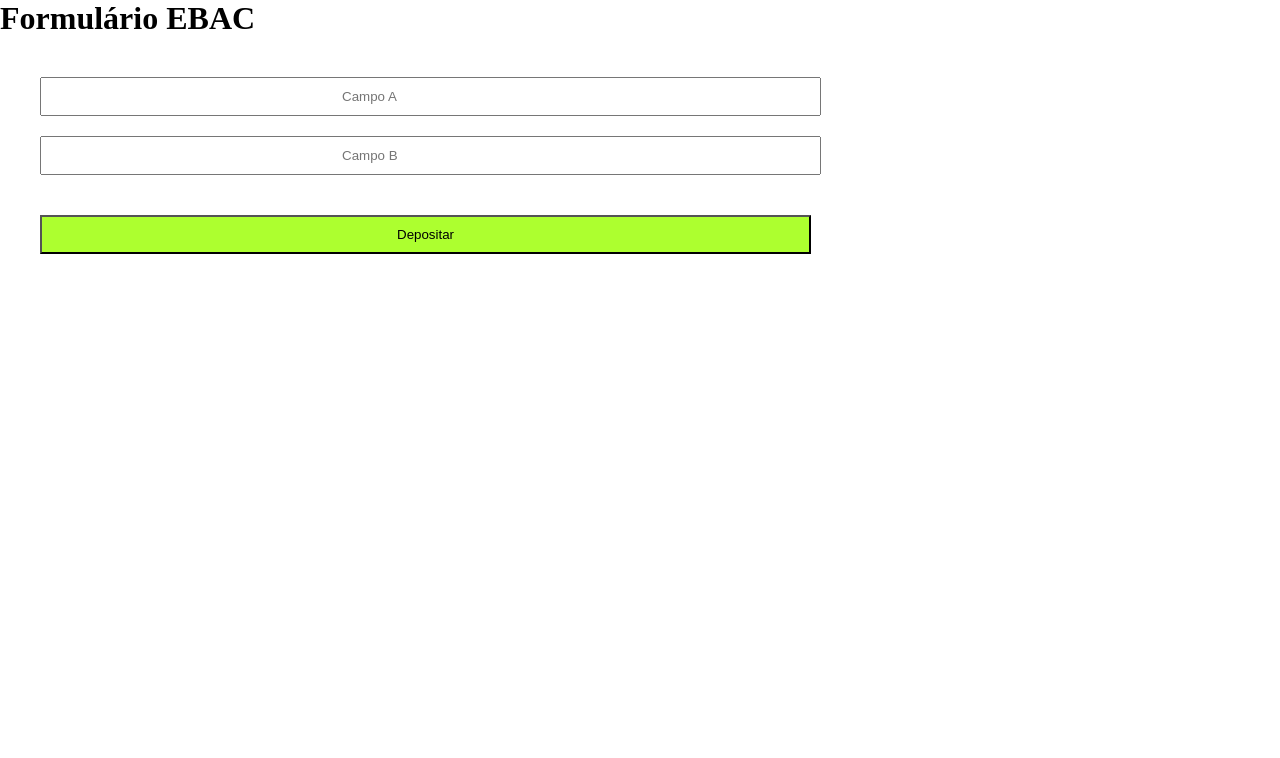
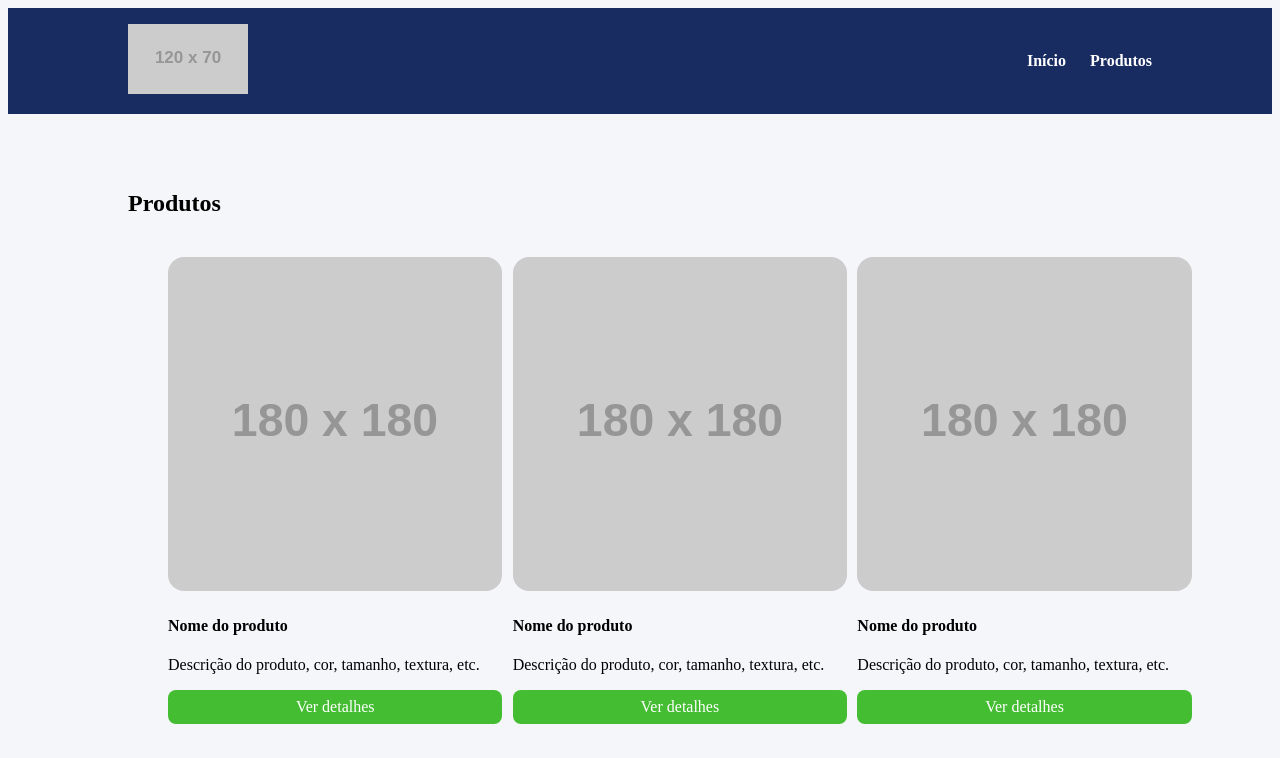
Before and after one commit to KaikyDamasio/Less_01, a website: page index.html in a window 1280 px wide. Shown: the top 758 px of the page. Drawn offline with Linux system fonts and the light colour scheme; placeholder pictures from the web are drawn by us.

Commit message:
first commit

```diff
--- a/index.html
+++ b/index.html
@@ -1,22 +1,79 @@
 <!DOCTYPE html>
-<html lang="en">
+<html lang="pt-BR">
 <head>
     <meta charset="UTF-8">
+    <meta http-equiv="X-UA-Compatible" content="IE=edge">
     <meta name="viewport" content="width=device-width, initial-scale=1.0">
-    <link rel="stylesheet" href="style.css">
-    <title>HTML com JS</title>
+    <title>Document</title>
+    <link rel="preconnect" href="https://fonts.googleapis.com">
+    <link rel="preconnect" href="https://fonts.gstatic.com" crossorigin>
+    <link href="https://fonts.googleapis.com/css2?family=Roboto:wght@400;700&display=swap" rel="stylesheet">
+    <link rel="stylesheet" href="./build/styles/main.css">
 </head>
 <body>
-    <div class="container">
-        <h1>Formulário EBAC</h1>
-        <form id="form">
-            <input type="number" id="campoA" required placeholder="Campo A">
-            <input type="number" id="campoB" required placeholder="Campo B">
-            <button id="btn-depositar" type="submit" onclick="validar()">Depositar</button>
-        </form>
-    </div>
-
-    <script src="./script.js"></script>
-
+    <header>
+        <div class="container">
+            <div class="branding">
+                <img src="https://via.placeholder.com/120x70" />
+            </div>
+            <nav>
+                <ul class="menu">
+                    <li>
+                        <a href="#">Início</a>
+                    </li>
+                    <li>
+                        <a href="#">Produtos</a>
+                    </li>
+                </ul>
+            </nav>
+        </div>
+    </header>
+    <section>
+        <div class="container">
+            <h2>Produtos</h2>
+            <ul class="products">
+                <li class="product-item">
+                    <img src="https://via.placeholder.com/180x180" />
+                    <h4>Nome do produto</h4>
+                    <p>
+                        Descrição do produto, cor, tamanho, textura, etc.
+                    </p>
+                    <a href="#" class="product-button">
+                        Ver detalhes
+                    </a>
+                </li>
+                <li class="product-item">
+                    <img src="https://via.placeholder.com/180x180" />
+                    <h4>Nome do produto</h4>
+                    <p>
+                        Descrição do produto, cor, tamanho, textura, etc.
+                    </p>
+                    <a href="#" class="product-button">
+                        Ver detalhes
+                    </a>
+                </li>
+                <li class="product-item">
+                    <img src="https://via.placeholder.com/180x180" />
+                    <h4>Nome do produto</h4>
+                    <p>
+                        Descrição do produto, cor, tamanho, textura, etc.
+                    </p>
+                    <a href="#" class="product-button">
+                        Ver detalhes
+                    </a>
+                </li>
+                <li class="product-item">
+                    <img src="https://via.placeholder.com/180x180" />
+                    <h4>Nome do produto</h4>
+                    <p>
+                        Descrição do produto, cor, tamanho, textura, etc.
+                    </p>
+                    <a href="#" class="product-button">
+                        Ver detalhes
+                    </a>
+                </li>
+            </ul>
+        </div>
+    </section>
 </body>
 </html>
--- a/script.js
+++ /dev/null
@@ -1,16 +0,0 @@
-    function validar(){
-    var campo1 = document.getElementById('campoA')
-    var campo2 = document.getElementById('campoB')
-    var campoA = Number(campo1.value)
-    var campoB = Number(campo2.value)
-    console.log(campoA)
-    console.log(campoB)
-
-    if(campoB>campoA){
-        alert("Formulário Valido")
-    }
-    else{
-        alert("Formulário Invalido ")
-    }
-
-    }
--- /dev/null
+++ b/src/styles/main.less
@@ -0,0 +1,101 @@
+@import "variaveis.less";
+@import "maps.less";
+@breakpointMobile:~"max-width: 767px";
+@breakpointTablet:~"max-width: 1023px";
+
+
+body {
+    background-color: #colors[backgroundColor];
+}
+
+li {
+    list-style: none;
+}
+
+.container {
+    max-width: 1024px;
+    width: 100%;
+    margin: 0 auto;
+}
+
+header {
+    background-color: @corDoHeader;
+    position: sticky;
+    top: 0;
+    left: 0;
+}
+
+header .container {
+    display: flex;
+    justify-content: space-between;
+    align-items: center;
+    padding: 16px 0;
+}
+
+.menu {
+    display: flex;
+}
+
+.menu li {
+    font-weight: bold;
+    margin-left: 24px;
+}
+
+.menu li a {
+    color: #colors[corDoLink];
+    text-decoration: none;
+}
+
+section {
+    padding: 56px 0;
+}
+
+.products {
+    margin-top: 40px;
+    display: grid;
+    grid-template-columns: repeat(3, 32.66%);
+    column-gap: 1%;
+    row-gap: 4%;
+    width: 100%;
+}
+
+.product-item img {
+    width: 100%;
+    border-radius: 16px;
+}
+
+.product-button {
+    display: block;
+    background-color: #colors[corDoButton];
+    color: #fff;
+    text-align: center;
+    padding: 8px 0;
+    border-radius: 8px;
+    margin-top: 8px;
+    text-decoration: none;
+}
+
+.product-button:hover {
+    background-color: #4cd137;
+}
+
+@media screen and (@breakpointTablet) {
+    .container {
+        max-width: 80%;
+    }
+
+    .products {
+        grid-template-columns: repeat(2, 48.5%);
+        column-gap: 3%;
+    }
+}
+
+@media screen and (@breakpointMobile) {
+    .products {
+        display: block;
+    }
+
+    .product-item  {
+        margin-bottom: 32px;
+    }
+}
--- /dev/null
+++ b/src/styles/maps.less
@@ -0,0 +1,5 @@
+#colors(){
+    backgroundColor:#f5f6fa ;
+    corDoLink:#fff;
+    corDoButton:#44bd32;
+}
--- /dev/null
+++ b/src/styles/variaveis.less
@@ -0,0 +1 @@
+@corDoHeader: #182C61;
--- a/style.css
+++ /dev/null
@@ -1,22 +0,0 @@
-*{
-    margin: 0;
-    padding: 0;
-    box-sizing: border-box;
-}
-
-form input{
-    display: block;
-    padding: 10px 300px;
-    margin: 20px;
-
-}
-
-form{
-    padding: 20px;
-}
-
-form button{
-    background-color: greenyellow;
-    padding: 10px 355px;
-    margin: 20px;
-}
```
Also changed, not shown: package.json (added, +35 -0 lines), build/styles/main.css (added), images/github.svg (added), images/instagram.svg (added), images/linkedin.svg (added), images/mail.svg (added), 2 other files.
